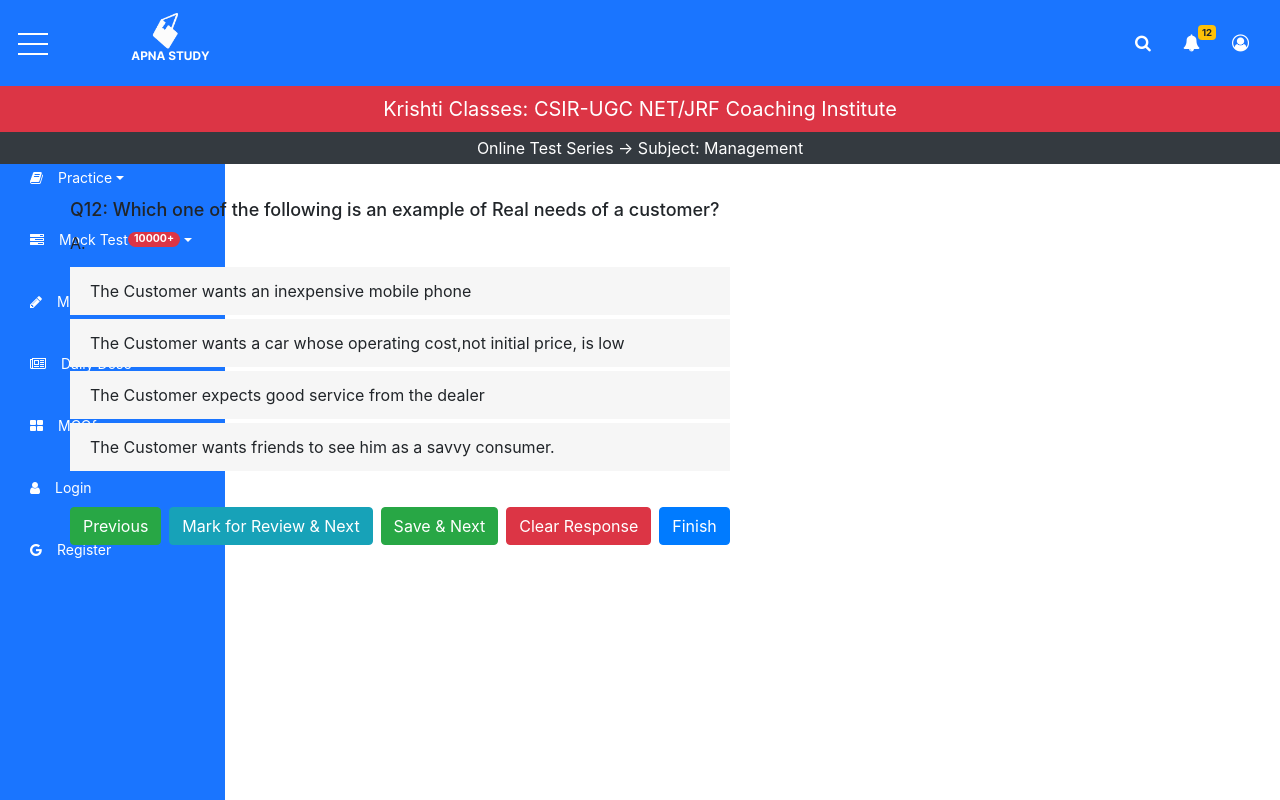
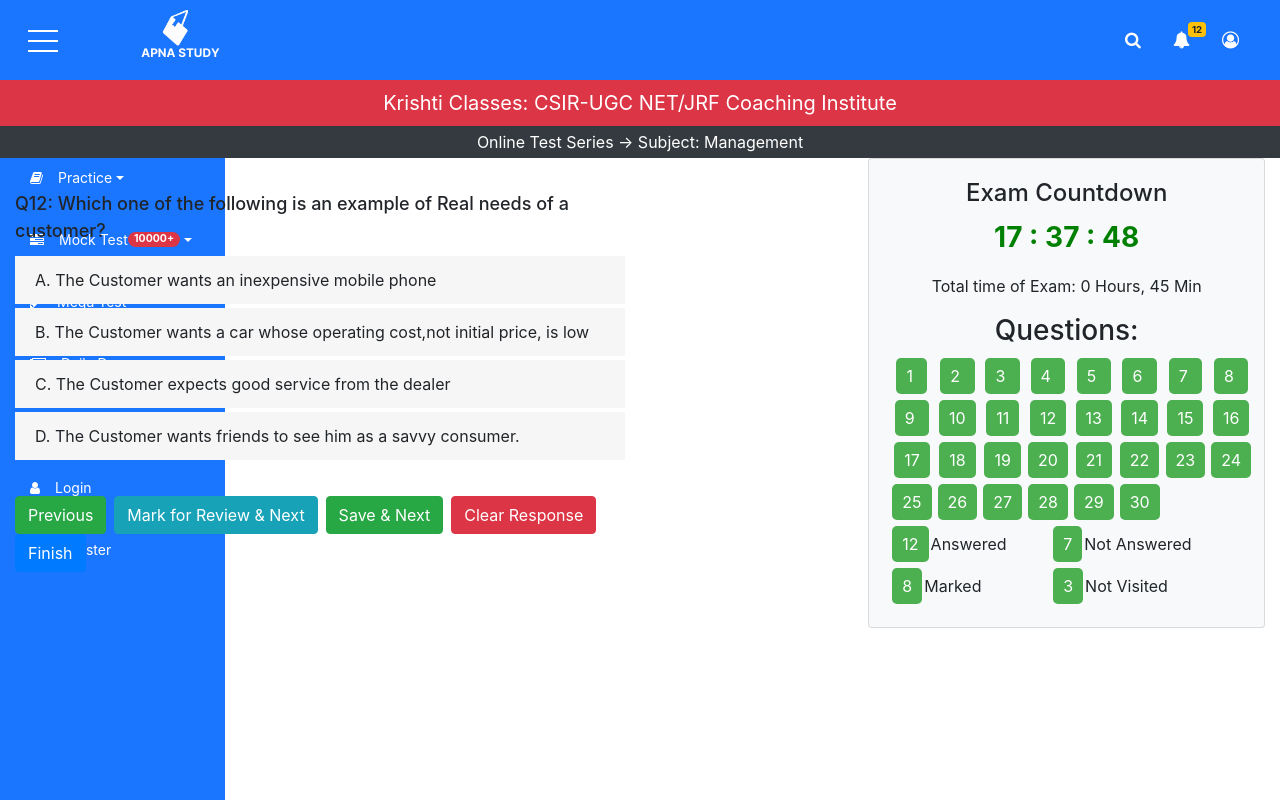
Before and after one commit to venumadhavpudoori/onlineTest, a plain HTML site: page index.html in a window 1280 px wide. Drawn offline with nearby package versions, Linux system fonts and the light colour scheme.

Commit message:
Add Counter in webpage

```diff
--- a/css/style.css
+++ b/css/style.css
@@ -5,10 +5,7 @@
 */
 nav.navbar {
   background:#1a75ff;
-  padding: .8rem 0;
-  /* Navbar Brand --------- */
-  /*  Dropdowns ------------ */
-  /* Toggle Button ---------- */
+  padding: 10px;
 }
  .navbar-header{
   background: #1a75ff;
@@ -198,20 +195,8 @@ nav.navbar .notification-content {
   color: #000;
 }
 
-.page_container {
-    position:relative;
-}
 
-.page_container .main_container{
-    position:relative;
-    display: block;
-}
-.page_container .main_container .item {
-    display:block;
-    margin:0;
-    padding:0;
-    position:relative
-}
+
 /*  NAVBAR MEDIAQUERIES ---------------------------------- */
 @media (max-width: 575px) {
   nav.navbar .dropdown {
@@ -293,3 +278,24 @@ input[type="radio"], button {
 :valid + .answer__item {
     pointer-events: none
 }
+
+[class*="empty"] {
+  float: left;
+  padding: 15px;
+  width: 100%;
+}
+/* question attempt buttons */
+
+.button {
+  background-color: #4CAF50; /* Green */
+  border: none;
+  color: white;
+  padding: 6px 10px;
+  text-align: center;
+  text-decoration: none;
+  display: inline-block;
+  font-size: 16px;
+  margin: 2px 2px;
+  border-radius:5px;
+  cursor: pointer;
+}
--- a/index.html
+++ b/index.html
@@ -12,6 +12,7 @@
   <link rel="stylesheet" href="https://cdnjs.cloudflare.com/ajax/libs/font-awesome/4.7.0/css/font-awesome.min.css">
    <link rel="stylesheet" href="css/style.css">
    <script src="js/header.js"></script>
+   <script src="js/countdowntimer.js"></script>
 
 </head>
 <body>
@@ -138,9 +139,10 @@
 
   <!--web-page-->
  <div class="page_container">
+
       <!-- navbar-->
       <header class="header">
-        <nav class="navbar navbar-expand-sm  sticky-top">
+        <nav class="navbar navbar-expand-lg">
           <div class="container-fluid">
             <div class="navbar-holder d-flex align-items-center justify-content-between">
 
@@ -221,36 +223,36 @@
         </div>
 
 
-   <div class="container">
+   <div class="container-fluid">
   <div class="row">
+  <div class="col-lg-6 d-flex align-items-right">
   <form method="POST" class="is-not-results">
 	<fieldset>
 		<legend>Q12: Which one of the following is an example of Real needs of a customer?</legend>
 		<div class="answers">
 			<div class="answer">
-			<label for="answer-0-1">A.</label>
-                <input type="radio" name="answer-0-1" id="answer-0-1" value="1" required>
+                <input type="radio" name="answers[0]" id="answer-0-1" value="1" required>
 				<label for="answer-0-1" class="answer__item answer__item--is-correct">
-                 The Customer wants an inexpensive mobile phone
+                A. The Customer wants an inexpensive mobile phone
             </label>
 
 			</div>
 			<div class="answer">
 				<input type="radio" name="answers[0]" id="answer-0-2" value="2" required>
 				<label for="answer-0-2" class="answer__item">
-                The Customer wants a car whose operating cost,not initial price, is low
+                B. The Customer wants a car whose operating cost,not initial price, is low
                     </label>
 			</div>
 			<div class="answer">
 				<input type="radio" name="answers[0]" id="answer-0-3" value="3" required>
 				<label for="answer-0-3" class="answer__item">
-                The Customer expects good service from the dealer
+                C. The Customer expects good service from the dealer
                 </label>
 			</div>
 			<div class="answer">
 				<input type="radio" name="answers[0]" id="answer-0-4" value="4" required>
 				<label for="answer-0-4" class="answer__item">
-                The Customer wants friends to see him as a  savvy consumer.
+                D. The Customer wants friends to see him as a  savvy consumer.
                 </label>
 			</div>
 		</div>
@@ -281,7 +283,75 @@
 
 
 </form>
+</div><!----end of column----->
+  <div class="col-lg-2 empty"></div>
+ <div class="col-lg-4">
+              <div class="card bg-light">
+                <div class="card-body text-center">
+                 <h4 class="card-text">Exam Countdown</h4>
+                    <p id="timer" style="font-size: 28px;color: green;font-weight: 700"></p>
+
+                  <p>Total time of Exam: 0 Hours, 45 Min</p>
+                 <h3 class="card-text">Questions:</h3>
+                  <div>
+                  <table style="width:100%">
+                   <tr>
+                      <td><button class="button">1&nbsp;</button></td>
+                      <td><button class="button">2&nbsp;</button></td>
+                      <td><button class="button">3&nbsp;</button></td>
+                      <td><button class="button">4&nbsp;</button></td>
+                      <td><button class="button">5&nbsp;</button></td>
+                      <td><button class="button">6&nbsp;</button></td>
+                      <td><button class="button">7&nbsp;</button></td>
+                      <td><button class="button">8&nbsp;</button></td>
+                   </tr>
+                   <tr>
+                      <td><button class="button">9&nbsp;</button></td>
+                      <td><button class="button">10</button></td>
+                      <td><button class="button">11</button></td>
+                      <td><button class="button">12</button></td>
+                      <td><button class="button">13</button></td>
+                      <td><button class="button">14</button></td>
+                      <td><button class="button">15</button></td>
+                      <td><button class="button">16</button></td>
+                   </tr>
+                   <tr>
+                      <td><button class="button">17</button></td>
+                      <td><button class="button">18</button></td>
+                      <td><button class="button">19</button></td>
+                      <td><button class="button">20</button></td>
+                      <td><button class="button">21</button></td>
+                      <td><button class="button">22</button></td>
+                      <td><button class="button">23</button></td>
+                      <td><button class="button">24</button></td>
+                    </tr>
+                    <tr>
+                      <td><button class="button">25</button></td>
+                      <td><button class="button">26</button></td>
+                      <td><button class="button">27</button></td>
+                      <td><button class="button">28</button></td>
+                      <td><button class="button">29</button></td>
+                      <td><button class="button">30</button></td>
+                    </tr>
+                  </table>
+                </div>
+                  <div>
+                 <table style="width:100%">
+                   <tr>
+                      <td style="text-align:left"><button class="button">12</button>Answered</td>
+                      <td style="text-align:left"><button class="button">7</button>Not Answered</td>
+                    </tr>
+                    <tr>
+                      <td style="text-align:left"><button class="button">8</button>Marked</td>
+                      <td style="text-align:left"><button class="button">3</button>Not Visited</td>
+                   </tr>
+                    </table>
+                  </div>
+                </div>
+              </div>
+            </div><!----end of column----->
 </div><!----end of row----->
+
 </div><!----end of container----->
 </section>
 </div><!----end of main-container----->
--- /dev/null
+++ b/js/countdowntimer.js
@@ -0,0 +1,30 @@
+var currentDate = new Date(new Date().getTime() + 24 * 60 * 60 * 1000);
+var day = currentDate.getDate();
+var month = currentDate.getMonth() ;
+var year = currentDate.getFullYear();
+ //alert(year);
+// Set the date we're counting down to
+
+var countDownDate = new Date(year, month, day,11).getTime();
+
+// Update the count down every 1 second
+var x = setInterval(function() {
+
+    // Get todays date and time
+    var now = new Date().getTime();
+
+    // Find the distance between now an the count down date
+    var distance = countDownDate - now;
+    // Time calculations for days, hours, minutes and seconds
+    var hours = Math.floor((distance % (1000 * 60 * 60 * 24)) / (1000 * 60 * 60));
+    var minutes = Math.floor((distance % (1000 * 60 * 60)) / (1000 * 60));
+    var seconds = Math.floor((distance % (1000 * 60)) / 1000);
+    document.getElementById("timer").innerHTML = hours + " : "
+    + minutes + " : " + seconds;
+
+    // If the count down is over, write some text
+    if (distance < 0) {
+        clearInterval(x);
+        document.getElementById("timer").innerHTML = "EXPIRED";
+    }
+}, 1000);
```
